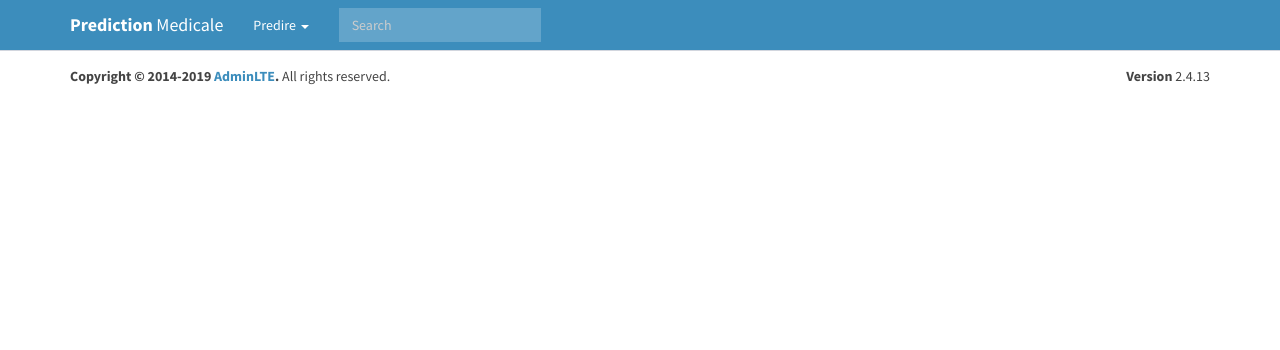
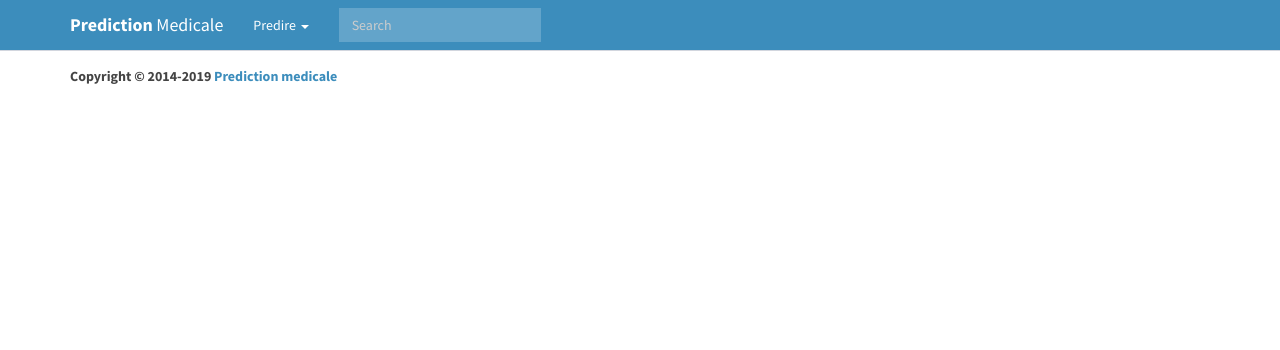
Before and after one commit to espoirbaraka/Tumour-diagnostic-IA, a Django app: page / in a window 1280 px wide. Shown: the top 350 px of the page. Run offline with Django 5.2, Linux system fonts and the light colour scheme; some libraries are stand-ins or nearby versions.

Commit message:
Template bootstrap

```diff
--- a/templates/base.html
+++ b/templates/base.html
@@ -50,11 +50,8 @@
 
         <footer class="main-footer">
            <div class="container">
-              <div class="pull-right hidden-xs">
-                 <b>Version</b> 2.4.13
-              </div>
-              <strong>Copyright &copy; 2014-2019 <a href="https://adminlte.io/">AdminLTE</a>.</strong> All rights
-              reserved.
+
+              <strong>Copyright &copy; 2014-2019 <a href="#">Prediction medicale</a></strong>
            </div>
         </footer>
      </div>
```
